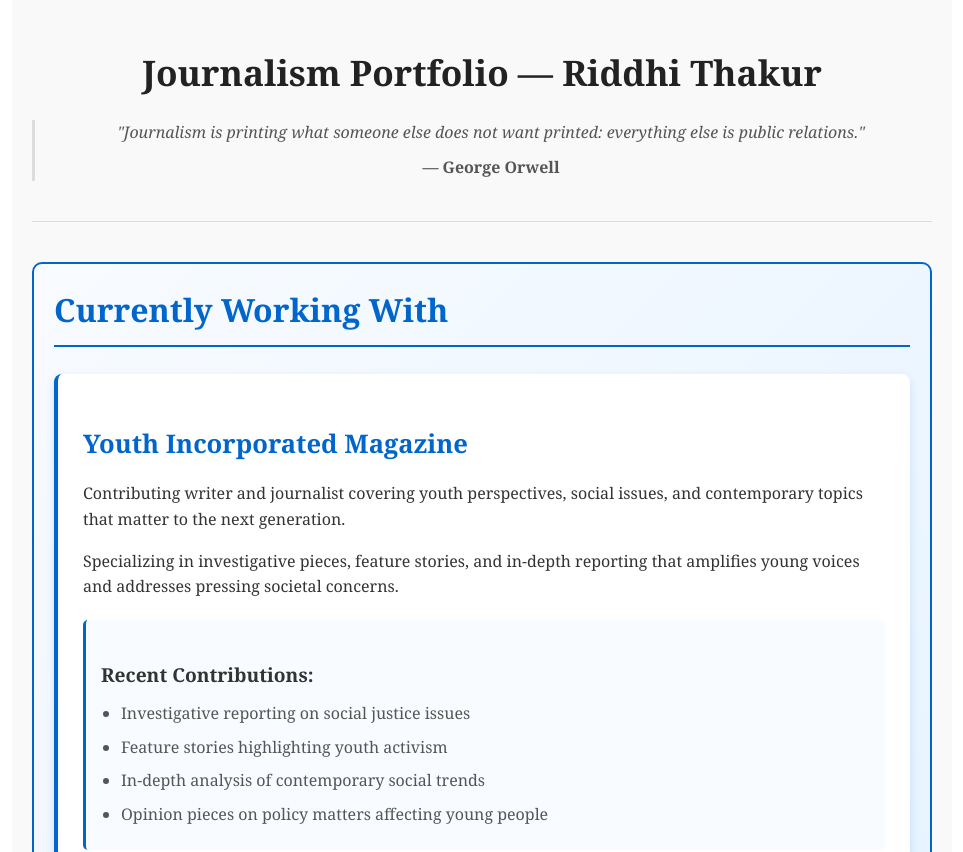
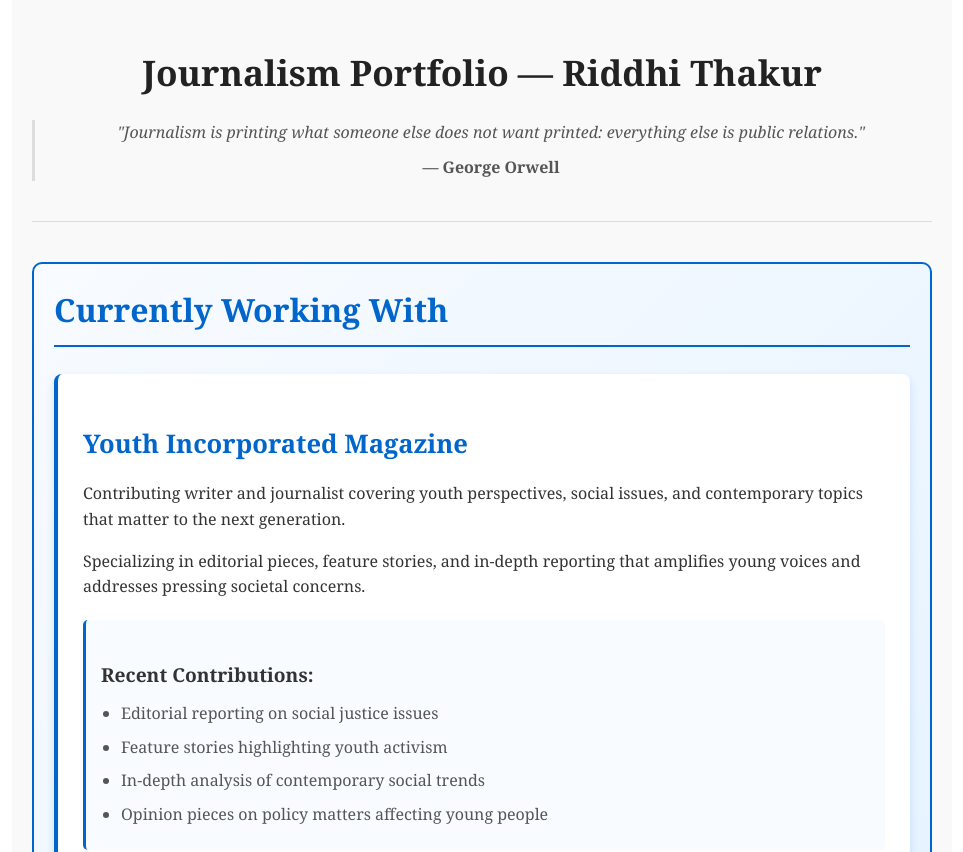
Before and after one commit to riddhiportfolio/journalism_portfolio, a React (Create React App) app in the folder journalism_portfolio/: page / in a window 1280 px wide. Shown: the top 852 px of the page, without its empty margins (158-1121 px from the left). Built offline with nearby package versions, Linux system fonts and the light colour scheme.

Commit message:
this is the final change

```diff
--- a/journalism_portfolio/src/App.js
+++ b/journalism_portfolio/src/App.js
@@ -17,11 +17,11 @@
         <div className="current-work-item">
           <h3>Youth Incorporated Magazine</h3>
           <p>Contributing writer and journalist covering youth perspectives, social issues, and contemporary topics that matter to the next generation.</p>
-          <p>Specializing in investigative pieces, feature stories, and in-depth reporting that amplifies young voices and addresses pressing societal concerns.</p>
+          <p>Specializing in editorial pieces, feature stories, and in-depth reporting that amplifies young voices and addresses pressing societal concerns.</p>
           <div className="work-highlights">
             <h4>Recent Contributions:</h4>
             <ul>
-              <li>Investigative reporting on social justice issues</li>
+              <li>Editorial reporting on social justice issues</li>
               <li>Feature stories highlighting youth activism</li>
               <li>In-depth analysis of contemporary social trends</li>
               <li>Opinion pieces on policy matters affecting young people</li>
```
